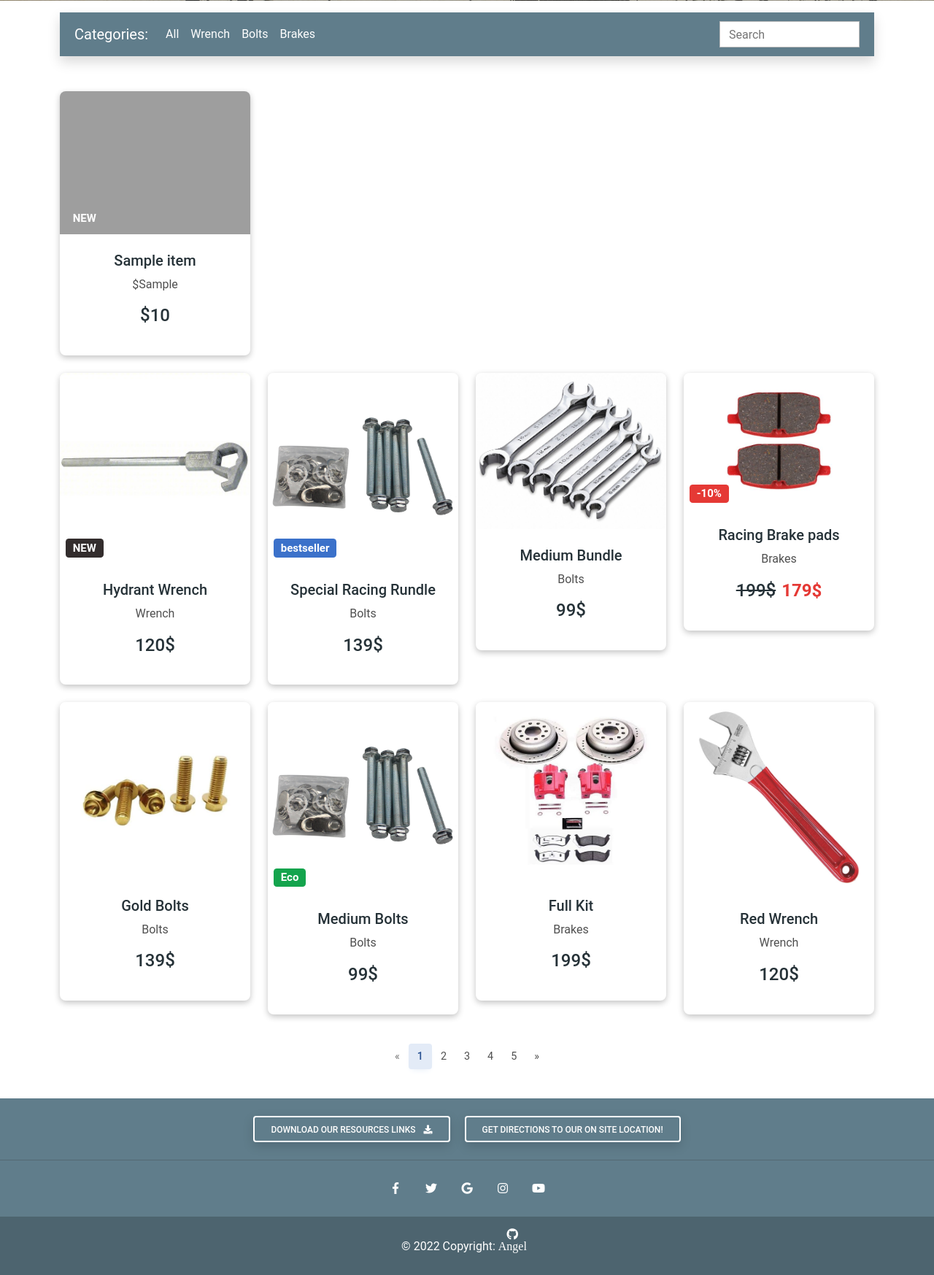
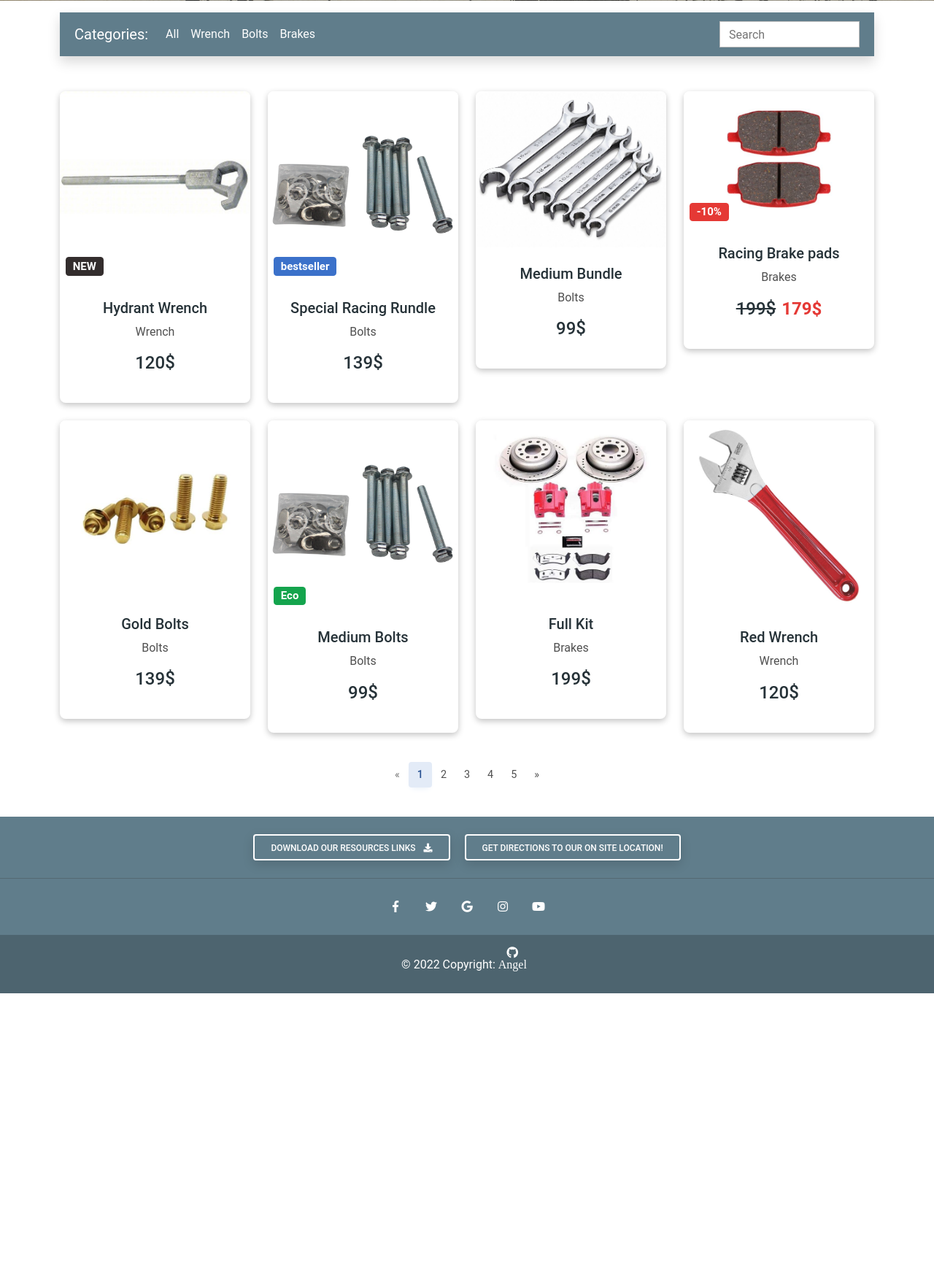
Before and after one commit to Angel-A15/Python-Mech-Shop, a Django app: template templates/index.html in a window 1280 px wide. Shown: the part 399-2146 px from the top of the page at 73% size. After the commit the page ends 1760 px from the top, so only its background shows below. Run offline with Django 3.2, Linux system fonts and the light colour scheme; the template is opened without the code that fills it: most values are stand-ins (such as "Sample title", 1, 10 or a date in 2020); some libraries are stand-ins or nearby versions; grey boxes are pictures that could not be loaded.

Commit message:
updated indexjs

```diff
--- a/templates/index.html
+++ b/templates/index.html
@@ -8,13 +8,13 @@
     <meta http-equiv="x-ua-compatible" content="ie=edge" />
     <title>Home</title>
     <!-- Font Awesome -->
-    <link rel="stylesheet" href="{% static 'home/css/https://use.fontawesome.com/releases/v5.11.2/css/all.css' %} " />
+    <link rel="stylesheet" href="/core/static/home/css/https://use.fontawesome.com/releases/v5.11.2/css/all.css" />
     <!-- Google Fonts Roboto -->
-    <link rel="stylesheet" href="{% static 'home/css/https://fonts.googleapis.com/css2?family=Roboto:wght@300;400;500;700&display=swap' %} " />
+    <link rel="stylesheet" href="/core/static/home/css/https://fonts.googleapis.com/css2?family=Roboto:wght@300;400;500;700&display=swap " />
     <!-- MDB -->
-    <link rel="stylesheet" href="{% static 'home/css/mdb.min.css' %} " />
+    <link rel="stylesheet" href="/core/static/home/css/mdb.min.css" />
     <!-- Custom styles -->
-    <link rel="stylesheet" href="{% static 'home/css/style.css' %} " />
+    <link rel="stylesheet" href="/core/static/home/css/style.css" />
     <!-- Interacting Buttons -->
 
     <!-- <test-delete></test-delete> -->
@@ -114,7 +114,7 @@
   </div>
   <div class="carousel-inner">
     <div class="carousel-item active">
-      <img src="{% static 'home/img/carspcs.jpg'%}" class="d-block w-100" alt="Wild Landscape"/>
+      <img src="static/home/img/carspcs.jpg" class="d-block w-100" alt="Wild Landscape"/>
       <div class="mask" style="background-color: rgba(0, 0, 0, 0.4)"></div>
       <div class="carousel-caption d-none d-sm-block mb-5">
         <h1 class="mb-4">
@@ -135,7 +135,7 @@
       </div>
     </div>
     <div class="carousel-item">
-      <img src="{% static 'home/img/mchshp.jpeg'%}" class="d-block w-100" alt="Camera"/>
+      <img src="/core/static/home/img/mchshp.jpeg" class="d-block w-100" alt="Camera"/>
       <div class="mask" style="background-color: rgba(0, 0, 0, 0.4)"></div>
       <div class="carousel-caption d-none d-md-block mb-5">
         <h1 class="mb-4">
@@ -156,7 +156,7 @@
       </div>
     </div>
     <div class="carousel-item">
-      <img src="{% static 'home/img/old.jpg'%}" class="d-block w-100" alt="Exotic Fruits"/>
+      <img src="/core/static/home/img/old.jpg" class="d-block w-100" alt="Exotic Fruits"/>
       <div class="mask" style="background-color: rgba(0, 0, 0, 0.4)"></div>
       <div class="carousel-caption d-none d-md-block mb-5">
         <h1 class="mb-4">
@@ -247,7 +247,7 @@
 <!-- Products -->
 
 <!-- Python based listt -->
-<section>
+<!-- <section>
   <div class="text-center">
     <div class="row">
       {% for item in object_list %}
```
Also changed, not shown: other parts of templates/index.html (+12 -12 lines).
